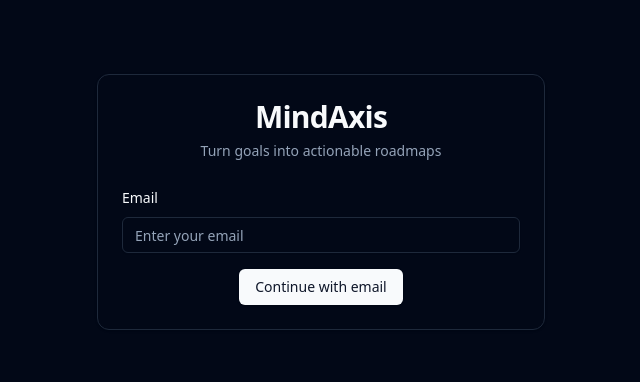
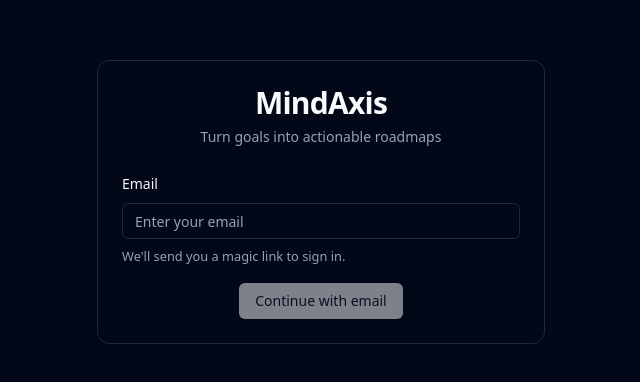
Before and after one commit to diegocasmo/mindaxis, a Next.js app: page / in a window 1280 px wide. Shown: the part 198-580 px from the top of the page, without its empty margins (319-959 px from the left). Built offline with nearby package versions, Linux system fonts and the light colour scheme; no server answers.

Commit message:
Disable link if form is not valid, add form email field description

```diff
--- a/src/app/actions/sign-in-action.ts
+++ b/src/app/actions/sign-in-action.ts
@@ -1,8 +1,8 @@
 "use server";
 
-import { emailSchema, type EmailSchema } from "@/lib/schemas/signIn";
+import { emailSchema, type EmailSchema } from "@/lib/schemas/sign-in";
 import { signIn } from "@/lib/auth";
-import { parseZodErrors, type FieldErrors } from "@/lib/formUtils";
+import { parseZodErrors, type FieldErrors } from "@/lib/form-utils";
 
 type SignInResult =
   | { success: true }
--- a/src/components/sign-in-form.tsx
+++ b/src/components/sign-in-form.tsx
@@ -2,8 +2,8 @@
 
 import { useForm } from "react-hook-form";
 import { zodResolver } from "@hookform/resolvers/zod";
-import { emailSchema, type EmailSchema } from "@/lib/schemas/signIn";
-import { setFormErrors } from "@/lib/formUtils";
+import { emailSchema, type EmailSchema } from "@/lib/schemas/sign-in";
+import { setFormErrors } from "@/lib/form-utils";
 import { useTransition } from "react";
 import { useRouter } from "next/navigation";
 import { signInAction } from "@/app/actions/sign-in-action";
@@ -14,6 +14,7 @@ import {
   FormLabel,
   FormControl,
   FormMessage,
+  FormDescription,
 } from "@/components/ui/form";
 import { Input } from "@/components/ui/input";
 import { Button } from "@/components/ui/button";
@@ -62,12 +63,15 @@ export function SignInForm() {
               <FormControl>
                 <Input type="email" placeholder="Enter your email" {...field} />
               </FormControl>
+              <FormDescription>
+                We'll send you a magic link to sign in.
+              </FormDescription>
               <FormMessage />
             </FormItem>
           )}
         />
         <div className="flex justify-center">
-          <Button type="submit" disabled={isPending}>
+          <Button type="submit" disabled={isPending || !form.formState.isValid}>
             {isPending ? "Submitting..." : "Continue with email"}
           </Button>
         </div>
```
Also changed, not shown: src/lib/form-utils.ts (renamed from src/lib/formUtils.ts), src/lib/schemas/sign-in.ts (renamed from src/lib/schemas/signIn.ts).
